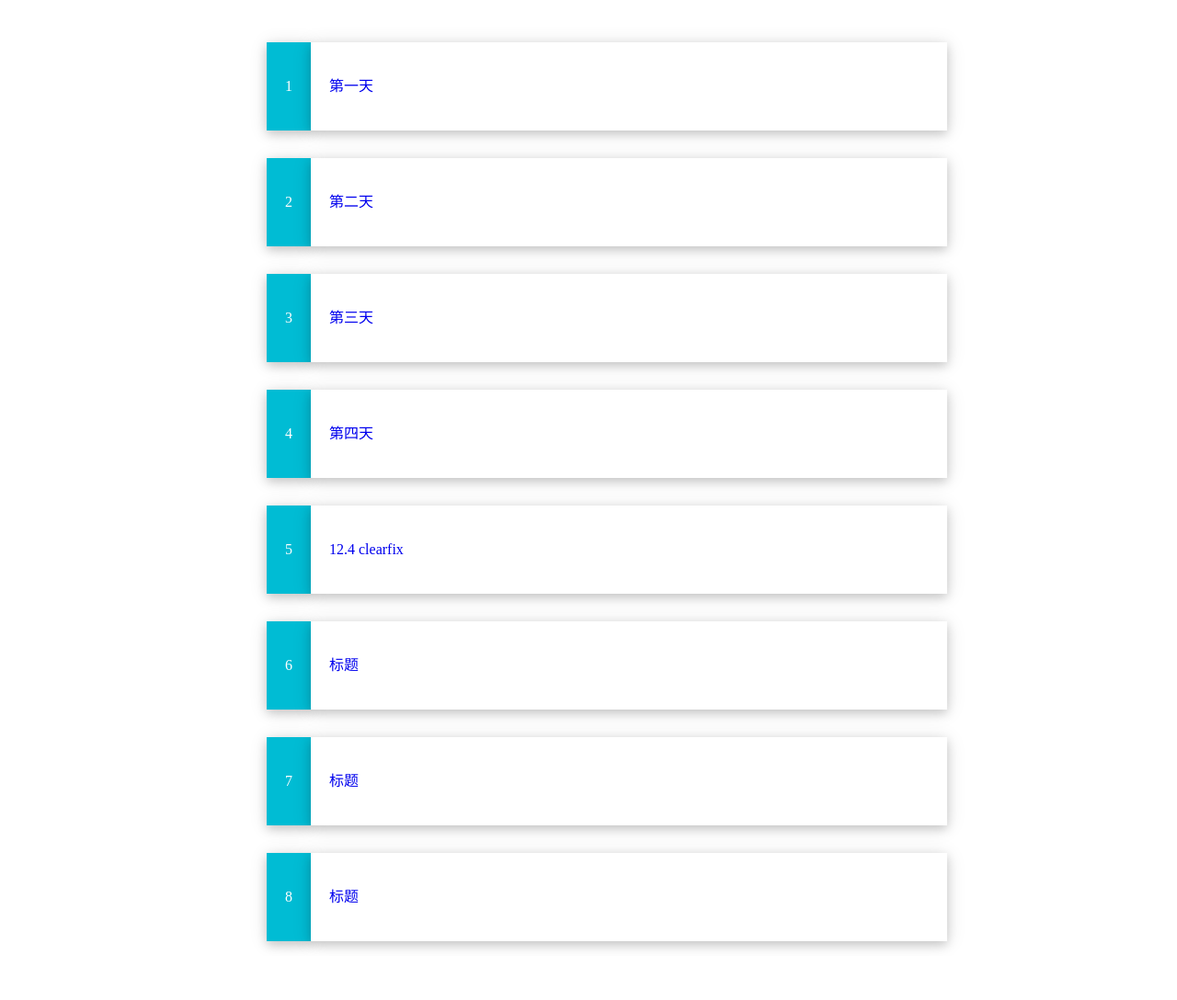
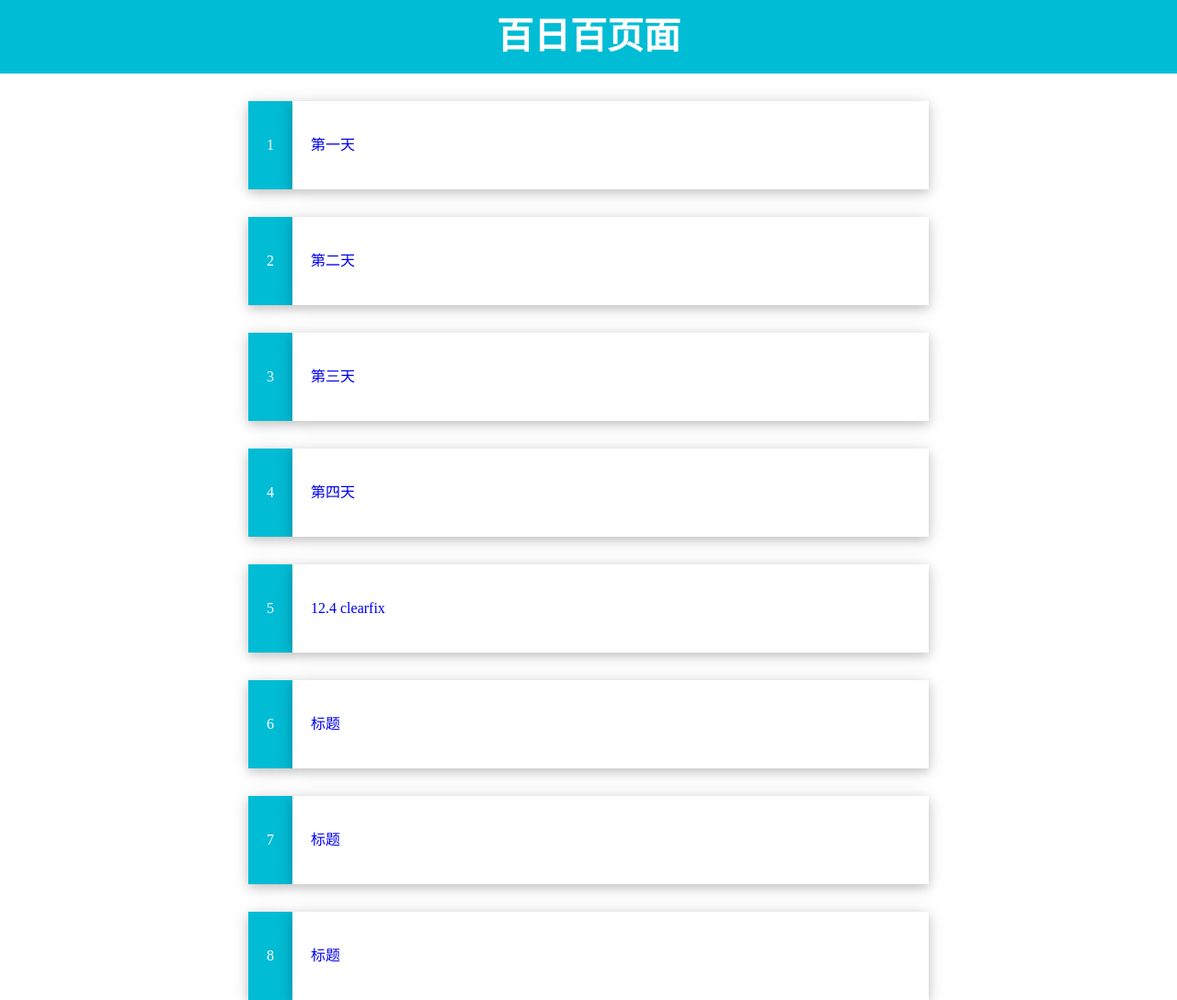
Before and after one commit to baidufoxlove/baidufoxlove.github.io, a plain HTML site: page 100/index.html in a window 1280 px wide. Shown: the whole page at 92% size. Before the commit the page ends 1040 px from the top, so only its background shows below. Drawn offline with Linux system fonts and the light colour scheme.

Commit message:
Update index.html

```diff
--- a/100/index.html
+++ b/100/index.html
@@ -4,13 +4,16 @@
   <meta charset="UTF-8">
   <title>Document</title>
   <style>
+    *{margin: 0;padding: 0;}
+    .tietle{width: 100%;height: 80px;background-color: #00BCD4;margin: 0 auto;line-height: 80px;font-weight: bolder;color: white;text-align: center;font-size: 40px;}
     .id {
   width: 48px;
   height: 96px;
   background-color: #00BCD4;
   float: left;line-height: 96px;
   text-align: center;
-  color:white;margin-top: 30px;box-shadow: 0px 4px 10px 0px rgba(0, 0, 0, 0.16), 0px 2px 20px 0px rgba(0, 0, 0, 0.12);
+  color:white;margin-top: 30px;
+  box-shadow: 0px 4px 10px 0px rgba(0, 0, 0, 0.16), 0px 2px 20px 0px rgba(0, 0, 0, 0.12);
 }
 
 .name {
@@ -18,7 +21,9 @@
   height: 96px;
   background-color: white;
   float: left;
-    line-height: 96px;margin-top: 30px;box-shadow: 0px 4px 10px 0px rgba(0, 0, 0, 0.16), 0px 2px 20px 0px rgba(0, 0, 0, 0.12);padding-left: 20px;
+    line-height: 96px;
+    margin-top: 30px;
+    box-shadow: 0px 4px 10px 0px rgba(0, 0, 0, 0.16), 0px 2px 20px 0px rgba(0, 0, 0, 0.12);padding-left: 20px;
 }
 li{list-style-type: none;width: 740px;margin: 0 auto;}
 .dian{clear: both;}
@@ -27,8 +32,7 @@ li{list-style-type: none;width: 740px;margin: 0 auto;}
   </style>
 </head>
 <body>
-
-  </ul>
+  <div class="tietle">百日百页面</div>
   <ul>
   <li>
     <a href="1">
```
